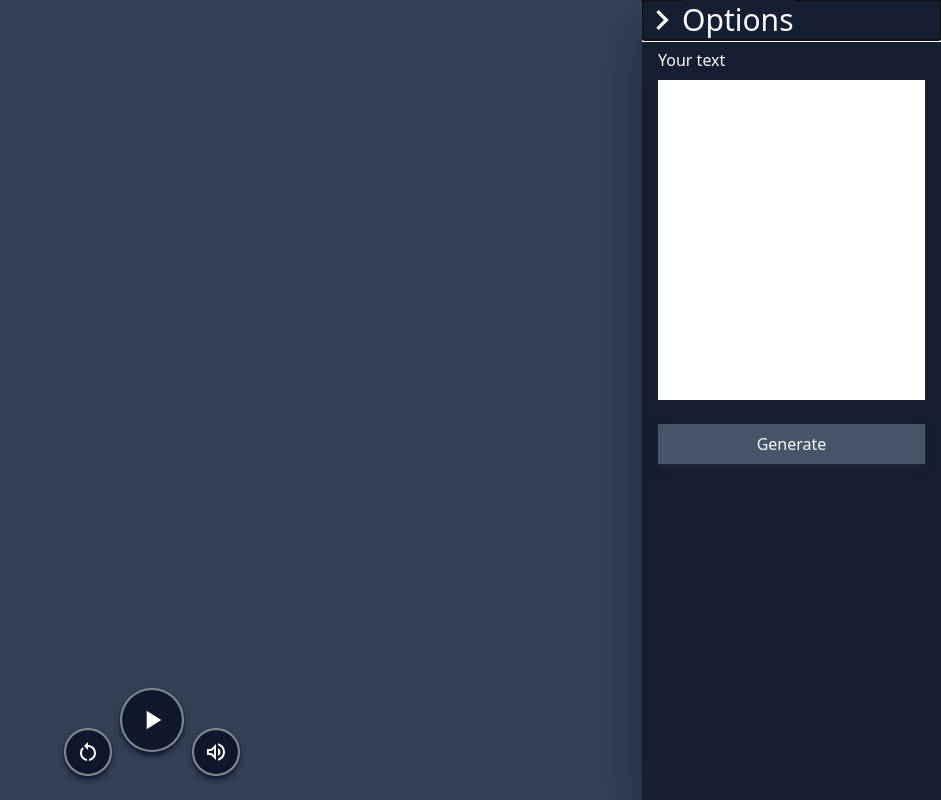
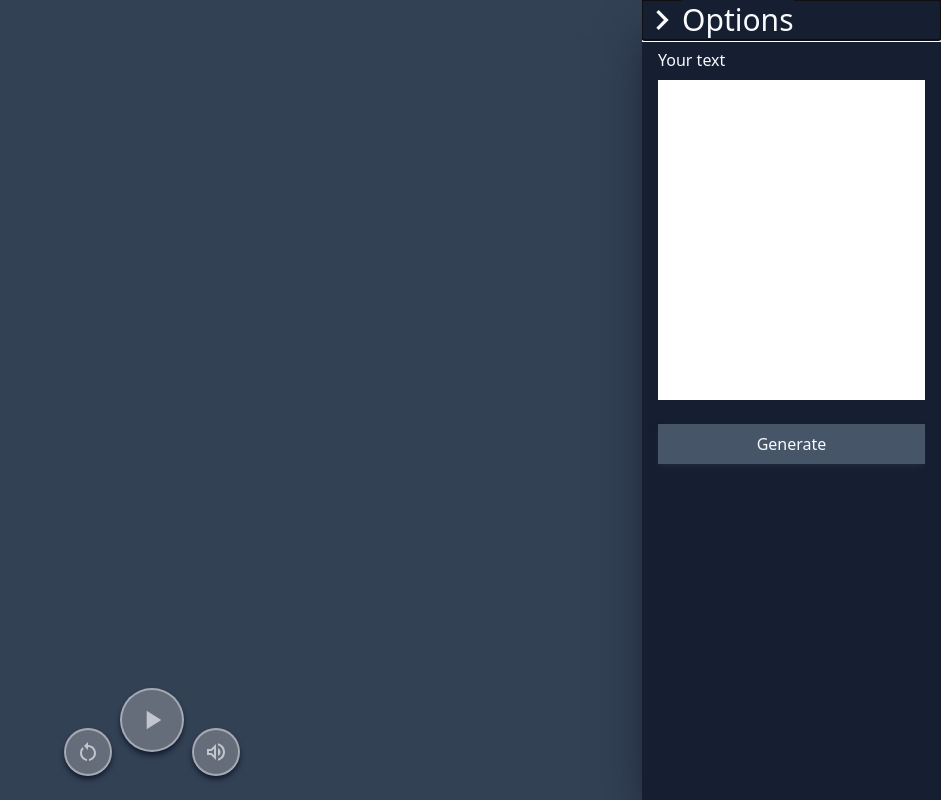
Before and after one commit to WixeI/focus-parkour, a React (Create React App) app: page / in a window 1280 px wide. Shown: the whole page, without its empty margins (339-1280 px from the left). Built offline with nearby package versions, Linux system fonts and the light colour scheme.

Commit message:
Animation tweaks

```diff
--- a/src/global/hooks/useTTS/types.ts
+++ b/src/global/hooks/useTTS/types.ts
@@ -5,9 +5,6 @@ export interface Voice {
   active: number;
   messages: SpeechSynthesisUtterance[];
 }
-
-//quando vai pro zero, reseta tudo e precisa do play
-//qualquer elemento pode ir pro zero, e o último sempre vai
 
 export type Action =
   | {
--- a/src/pages/Home/index.tsx
+++ b/src/pages/Home/index.tsx
@@ -12,6 +12,7 @@ import SideBar from './components/SideBar';
 import { useState, useRef, useEffect } from 'react';
 import { changeFocusTo } from '../../global/utilities/changeFocusTo';
 import { useTTS } from '../../global/hooks/useTTS';
+import { motion } from 'framer-motion';
 
 // Reference: https://developer.mozilla.org/en-US/docs/Web/API/SpeechSynthesisUtterance/lang
 // Reference: https://www.npmjs.com/package/react-player
@@ -67,40 +68,50 @@ const Home = () => {
   return (
     <div className="flex h-screen w-screen overflow-clip bg-slate-700">
       {/* Controls */}
-      <main className=" relative flex h-full w-full items-end justify-center gap-2 overflow-hidden p-12">
+      <main className="relative flex h-full w-full items-end justify-center gap-2 overflow-hidden p-12">
         {/* Restart */}
         <button
+          disabled={voice.messages.length === 0}
           onClick={() => {
             setRefreshVideo((prev) => prev + 1);
             dispatchVoice({ type: 'restart' });
           }}
-          className=" z-30 flex h-12 w-12 translate-y-6 items-center justify-center rounded-full  border-2 border-slate-50 border-opacity-50 bg-slate-900 bg-opacity-95 text-slate-50 shadow-md shadow-slate-900 hover:border-opacity-100">
+          className=" z-30 flex h-12 w-12 translate-y-6 items-center justify-center rounded-full border-2 border-slate-50  border-opacity-50 bg-slate-900 bg-opacity-95 text-slate-50 shadow-md shadow-slate-900 hover:border-opacity-100 disabled:cursor-not-allowed disabled:bg-gray-500 disabled:text-gray-300 disabled:opacity-90 disabled:hover:border-opacity-50">
           <MdRestartAlt size="1.5rem" />
         </button>
         {/* Play */}
         <button
+          disabled={voice.messages.length === 0}
           onClick={startContent}
-          className=" z-30 flex h-16 w-16 items-center justify-center rounded-full  border-2 border-slate-50 border-opacity-50 bg-slate-900 bg-opacity-95 text-slate-50 shadow-md shadow-slate-900 hover:border-opacity-100">
+          className=" z-30 flex h-16 w-16 items-center justify-center rounded-full border-2 border-slate-50 border-opacity-50  bg-slate-900 bg-opacity-95 text-slate-50 shadow-md shadow-slate-900 hover:border-opacity-100 disabled:cursor-not-allowed disabled:bg-gray-500 disabled:text-gray-300 disabled:opacity-90 disabled:hover:border-opacity-50">
           {settings.playing ? <MdPause size="2rem" /> : <MdPlayArrow size="2rem" />}
         </button>
         {/* Volume */}
         <button
+          disabled={voice.messages.length === 0}
           ref={refMuteButton}
           onClick={() =>
             dispatchSettings({ type: 'changeMuted', payload: { value: !settings.muted } })
           }
           onKeyDown={(e) => changeFocusTo(e, refSideBar)}
-          className=" z-30 flex h-12 w-12 translate-y-6 items-center justify-center rounded-full  border-2 border-slate-50 border-opacity-50 bg-slate-900 bg-opacity-95 text-slate-50 shadow-md shadow-slate-900 hover:border-opacity-100">
+          className=" z-30 flex h-12 w-12 translate-y-6 items-center justify-center rounded-full border-2 border-slate-50 border-opacity-50  bg-slate-900 bg-opacity-95 text-slate-50 shadow-md shadow-slate-900 hover:border-opacity-100 disabled:cursor-not-allowed disabled:bg-gray-500 disabled:text-gray-300 disabled:opacity-90 disabled:hover:border-opacity-50">
           {settings.muted ? <MdVolumeMute size="1.5rem" /> : <MdOutlineVolumeUp size="1.5rem" />}
         </button>
         {/* Subtitles */}
         {isLoading && (
-          <div className="absolute top-0 left-0 z-20 h-full w-full bg-slate-600">
-            <CgSpinnerTwoAlt
-              size="4rem"
-              className="absolute top-1/2 left-1/2  -translate-x-1/2 -translate-y-1/2 text-slate-50"
-            />
-          </div>
+          <motion.div
+            initial={{ y: '30px', opacity: 0 }}
+            animate={{ y: 0, opacity: 1 }}
+            transition={{ bounceStiffness: 80 }}
+            className="absolute top-0 left-0 z-20 h-full w-full bg-slate-600">
+            <motion.div
+              initial={{ rotate: 0, x: '-50%' }}
+              animate={{ rotate: 360, x: '-50%' }}
+              transition={{ repeat: Infinity, duration: 0.8 }}
+              className="absolute top-1/2 left-1/2 h-min w-min">
+              <CgSpinnerTwoAlt size="4rem" className=" text-slate-50" />
+            </motion.div>
+          </motion.div>
         )}
         {voice.messages[voice.active] && (
           <h1
```
